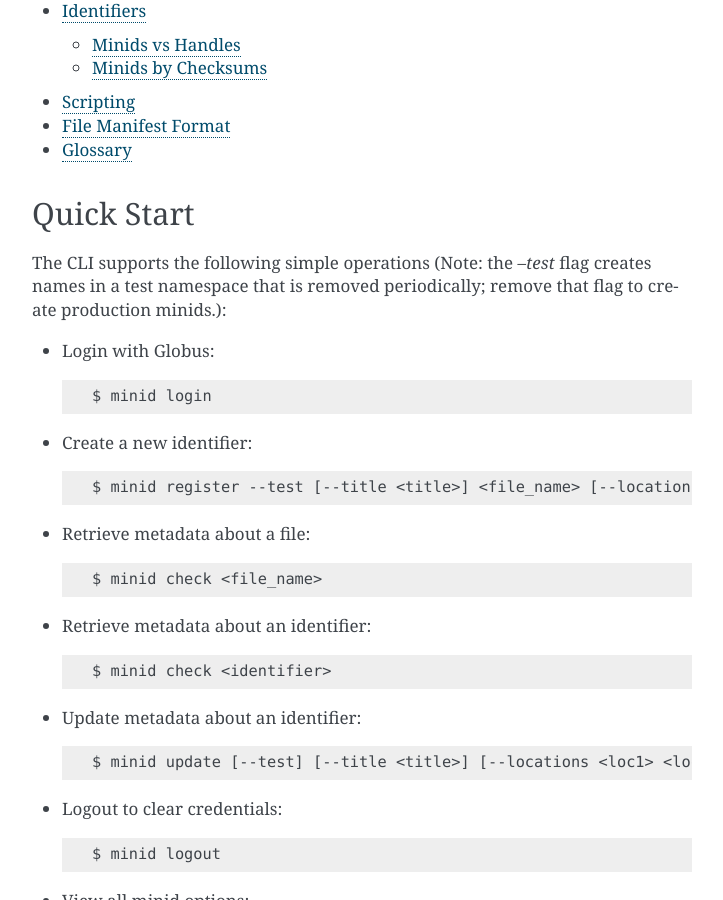
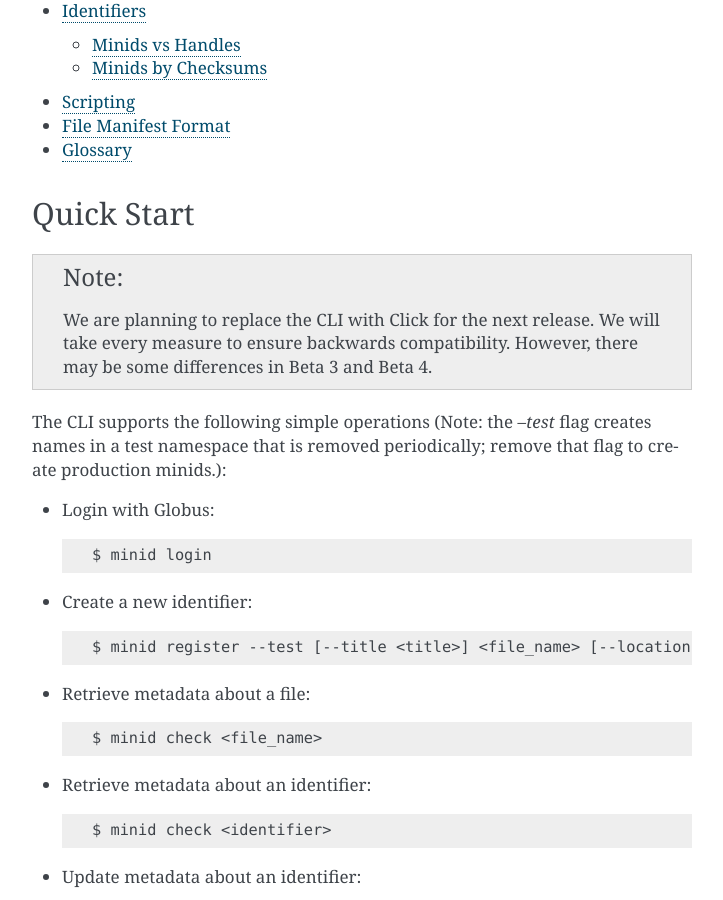
Before and after one commit to fair-research/minid, a Sphinx documentation site: the page built from docs/source/index.rst, in a window 1280 px wide and 900 px high, scrolled down 793 px. Shown: the whole window, without its empty margins (388-1111 px from the left). Built offline with Sphinx 7.4.7, drawn with Linux system fonts in a browser that asks for light colours.

Commit message:
Added warning about switching the backend client

```diff
--- a/docs/source/index.rst
+++ b/docs/source/index.rst
@@ -49,6 +49,12 @@
 -----------
 
 
+.. Note::
+    We are planning to replace the CLI with Click for the next release. We will take
+    every measure to ensure backwards compatibility. However, there may be some
+    differences in Beta 3 and Beta 4.
+
+
 The CLI supports the following simple operations (Note: the `--test` flag creates names in a test namespace that is removed periodically; remove that flag to create production minids.):
 
 * Login with Globus::
```
